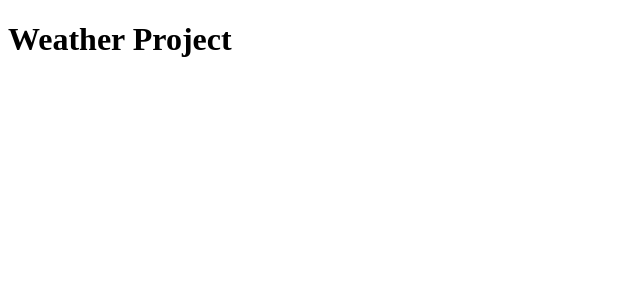
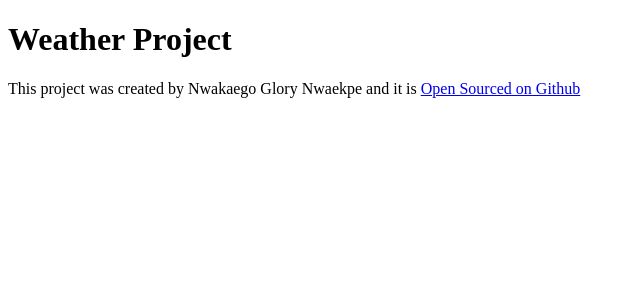
Before and after one commit to Nwakaego-Ego/weather, a React (Create React App) app in the folder react-weather-app/: page / in a window 1280 px wide. Shown: the top 300 px of the page, without its empty margins (0-640 px from the left). Built offline with nearby package versions, Linux system fonts and the light colour scheme.

Commit message:
I added Github link

```diff
--- a/react-weather-app/src/App.js
+++ b/react-weather-app/src/App.js
@@ -5,6 +5,10 @@ function App() {
   return (
     <div className="App">
       <h1>Weather Project</h1>
+      <footer>
+        This project was created by Nwakaego Glory Nwaekpe and it is {""}
+      <a href='https://github.com/Nwakaego-Ego/weather'>Open Sourced on Github</a>
+     </footer>
     </div>
   );
 }
```
